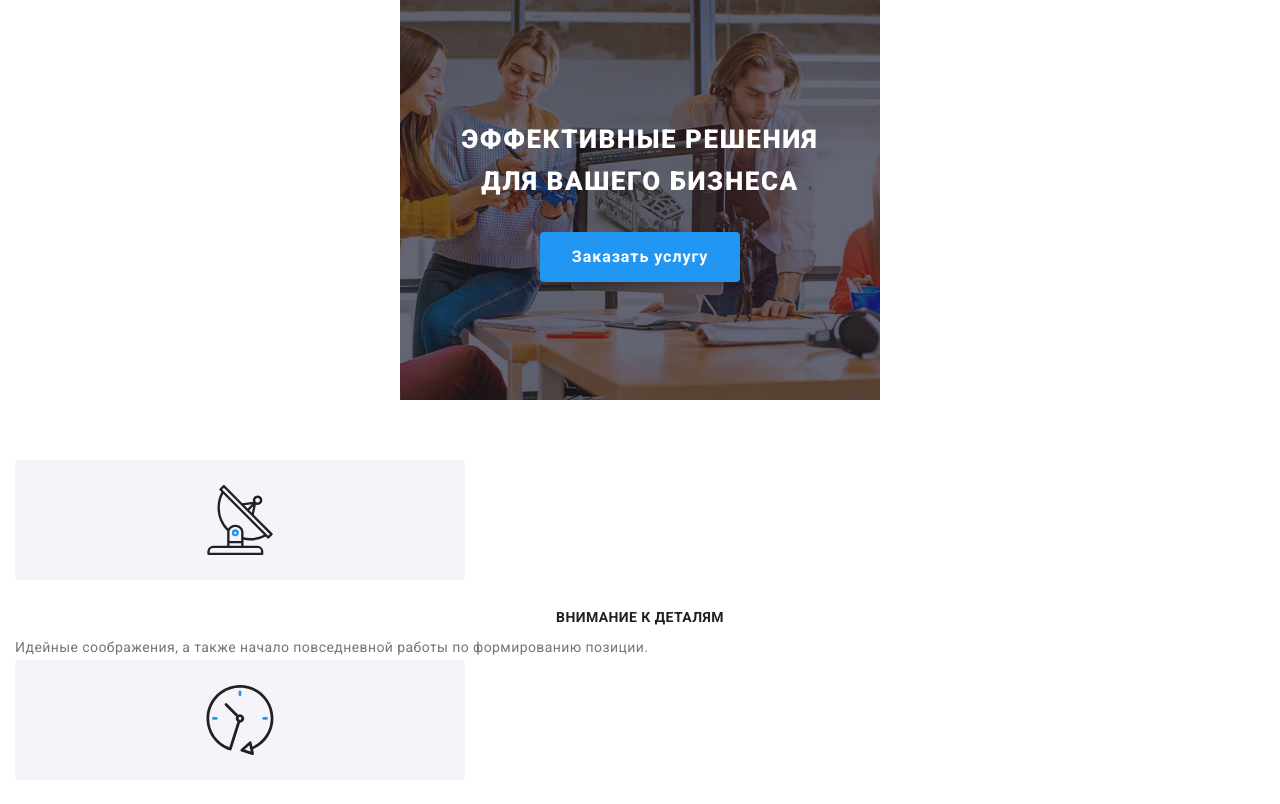
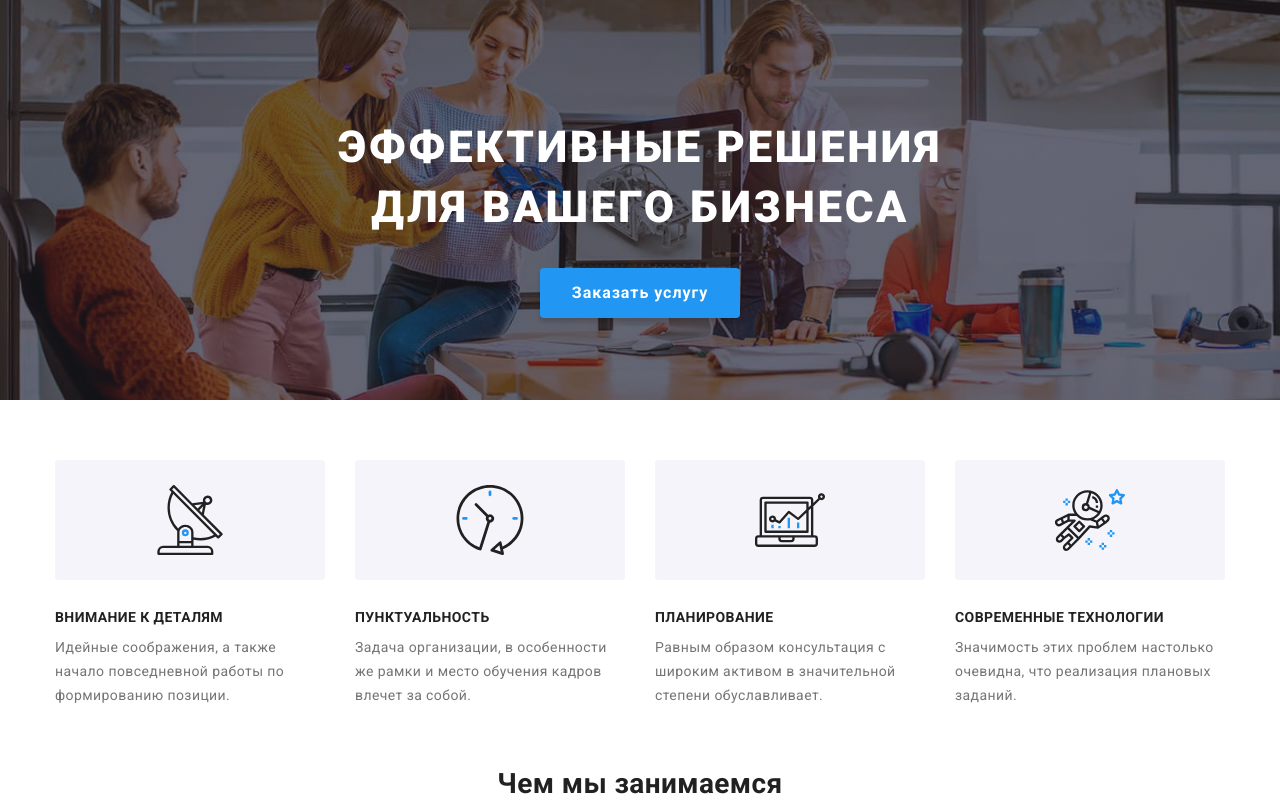
Before and after one commit to LDanchenko/goit-markup-hw-08, a plain HTML site: page index.html in a window 1280 px wide. Shown: the top 804 px of the page. Drawn offline with nearby package versions, Linux system fonts and the light colour scheme.

Commit message:
Добавляет адаптивные стили для героя и секции "Преимущества"

```diff
--- a/sasss/component/_container.scss
+++ b/sasss/component/_container.scss
@@ -2,10 +2,17 @@
   padding-left: 15px;
   padding-right: 15px;
   @media screen and (min-width: 480px) {
-    .container {
-      width: 480px;
-    }
+    width: 480px;
   }
+
+  @media screen and (min-width: 768px) {
+    width: 768px;
+  }
+
+  @media screen and (min-width: 1200px) {
+    width: 1200px;
+  }
+
   // &__portfolio-buttons {
   //   margin-bottom: 50px;
   // }
--- a/sasss/layout/_benefits.scss
+++ b/sasss/layout/_benefits.scss
@@ -1,17 +1,22 @@
-// .benefits {
-//   padding: 60px 15px;
-// }
-
 .benefits-list {
   @extend %list;
-  // @include reset-last-gap($card-set-gap);
-  // display: flex;
-  // max-width: ;
+  margin-bottom: -30px;
+
+  @media screen and (min-width: 768px) {
+    display: flex;
+    flex-wrap: wrap;
+    margin-right: -30px;
+  }
+  @media screen and (min-width: 1200px) {
+    flex-wrap: nowrap;
+  }
 
   &__item {
-    // @include size-flex-item(4, $card-set-gap);
-    // margin-right: $card-set-gap;
-    // width: 450px;
+    @include size-flex-item(2, $card-set-gap);
+    margin-bottom: $card-set-gap;
+    @media screen and (min-width: 768px) {
+      margin-right: $card-set-gap;
+    }
   }
 
   &__thumb {
@@ -21,15 +26,22 @@
     margin-bottom: $card-set-gap;
     background-color: $elements-background-color;
     border-radius: 4px;
-    width: 450px;
     height: 120px;
+    @media screen and (min-width: 480px) {
+      width: 450px;
+    }
+
+    @media screen and (min-width: 768px) {
+      width: 354px;
+    }
+
+    @media screen and (min-width: 1200px) {
+      width: 270px;
+    }
   }
 
   &__description {
     line-height: 1.714;
-    &:not:last-child {
-      margin-bottom: $card-set-gap;
-    }
   }
 
   &__title {
@@ -38,7 +50,17 @@
     font-weight: 700;
     text-transform: uppercase;
     font-size: 14px;
-    text-align: center;
+    @media screen and (min-width: 480px) {
+      text-align: center;
+    }
+
+    @media screen and (min-width: 768px) {
+      text-align: inherit;
+    }
+
+    @media screen and (min-width: 1200px) {
+      text-align: inherit;
+    }
   }
 
   &__icon {
--- a/sasss/layout/_hero.scss
+++ b/sasss/layout/_hero.scss
@@ -10,8 +10,20 @@
   background-size: cover;
   background-color: $hero-background-color;
   text-align: center;
-  width: 480px;
-  height: 400px;
+
+  @media screen and (min-width: 480px) {
+    max-width: 480px;
+    height: 400px;
+  }
+
+  @media screen and (min-width: 768px) {
+    max-width: 768px;
+    height: 400px;
+  }
+
+  @media screen and (min-width: 1200px) {
+    max-width: 1600px;
+  }
 
   &__title {
     max-width: 360px;
@@ -19,6 +31,10 @@
     margin-bottom: $card-set-gap;
     @include fonts(26px, 1.62, 0.06em, 900);
     text-transform: uppercase;
+    @media screen and (min-width: 1200px) {
+      max-width: 696px;
+      @include fonts(44px, 1.36, 0.06em, 900);
+    }
   }
 }
 
--- a/sasss/layout/_works.scss
+++ b/sasss/layout/_works.scss
@@ -1,5 +1,5 @@
 .works {
-  @media screen and (max-width: 767px) {
+  @media screen and (max-width: 1200px) {
     display: none;
   }
 }
```
Also changed, not shown: css/main.css, css/main.min.css, 2 other files.
